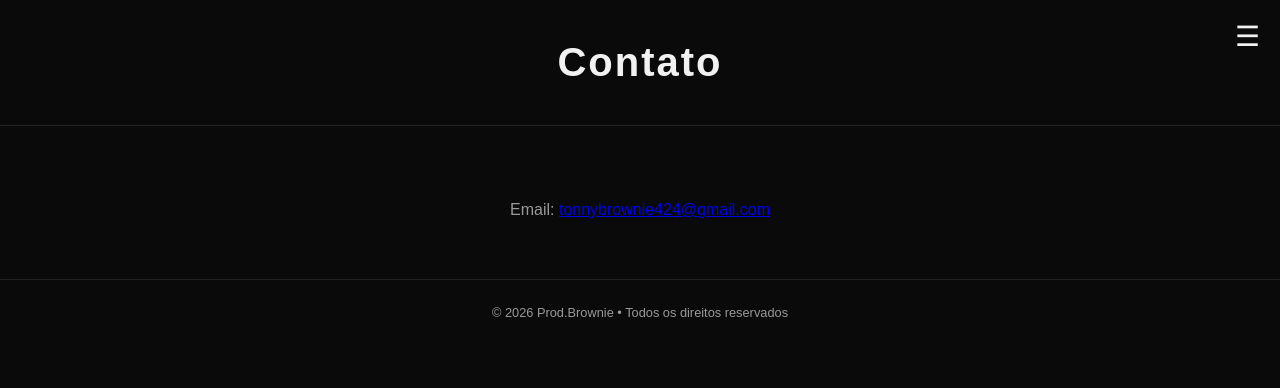
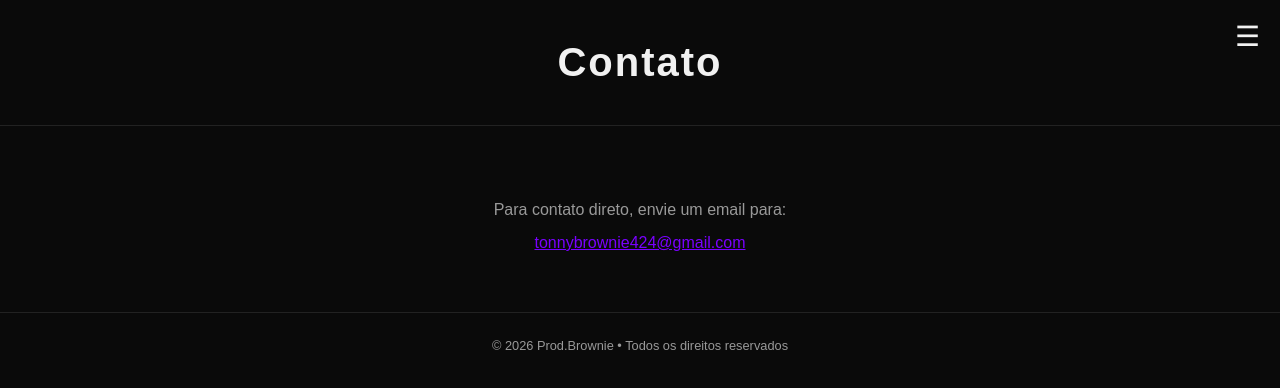
Before and after one commit to tonybrown0/prodBrownie, a plain HTML site: page contato.html in a window 1280 px wide. Drawn offline with Linux system fonts and the light colour scheme; files that its build step writes are made by us from their sources.

Commit message:
Revise contact section and menu comments
Updated contact section to improve clarity and styling.

```diff
--- a/contato.html
+++ b/contato.html
@@ -8,26 +8,33 @@
 </head>
 <body>
 
+  <!-- BOTÃO MENU -->
+  <div class="menu-btn" onclick="toggleMenu()">☰</div>
+
   <!-- MENU -->
-  <div class="menu-btn" onclick="toggleMenu()">☰</div>
   <nav class="menu" id="menu">
     <a href="index.html">Home</a>
     <a href="beats.html">Beats</a>
     <a href="contact.html">Contato</a>
   </nav>
 
+  <!-- TOPO -->
   <header class="topo">
     <h1>Contato</h1>
   </header>
 
+  <!-- SEÇÃO DE CONTATO -->
   <section class="contato">
-    <p>Email: <a href="mailto:tonnybrownie424@gmail.com">tonnybrownie424@gmail.com</a></p>
+    <p>Para contato direto, envie um email para:</p>
+    <p><a href="mailto:tonnybrownie424@gmail.com" style="color:#7a00ff;">tonnybrownie424@gmail.com</a></p>
   </section>
 
+  <!-- FOOTER -->
   <footer>
     © 2026 Prod.Brownie • Todos os direitos reservados
   </footer>
 
+  <!-- SCRIPT MENU -->
   <script>
     function toggleMenu() {
       document.getElementById("menu").classList.toggle("active");
```
